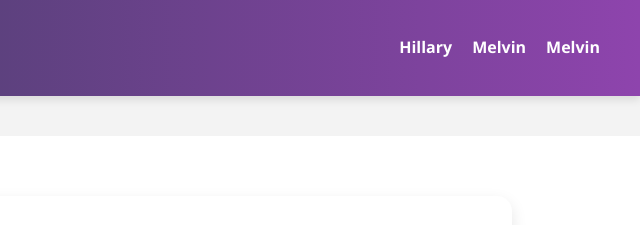
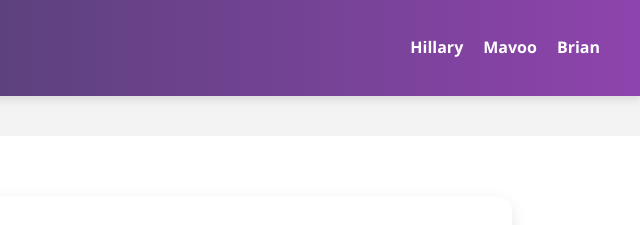
Before and after one commit to BVMG/puritylangu, a plain HTML site: page btwe.html in a window 1280 px wide. Shown: the top 225 px of the page, 640-1280 px from the left. Drawn offline with Linux system fonts and the light colour scheme.

Commit message:
Updated Visionary Stories page: navigation, mobile menu, and content

```diff
--- a/btwe.html
+++ b/btwe.html
@@ -311,8 +311,8 @@
       </button>
       <ul>
         <li><a href="#kidlarry">Hillary</a></li>
-        <li><a href="#melvin">Melvin</a></li>
-        <li><a href="#brian">Melvin</a></li>
+        <li><a href="#melvin">Mavoo</a></li>
+        <li><a href="#brian">Brian</a></li>
       </ul>
     </nav>
   </header>
@@ -363,11 +363,11 @@ Beyond his artistry, Mavoo has devoted himself to mentoring and counseling stree
 
 
     <!-- Story 3 -->
-    <div id="Brian" class="story-card">
+    <div id="brian" class="story-card">
       <div class="story-inner">
         <div class="story-slider">
           <div class="slides">
-            <img src="images/brayo2.jpeg" alt="Melvin">
+            <img src="images/brayo2.jpeg" alt="Brian">
             <img src="images/brayo1.jpeg" alt="Melvin Singing">
             <img src="images/brayo3.jpeg" alt="Melvin Singing">
           </div>
```
